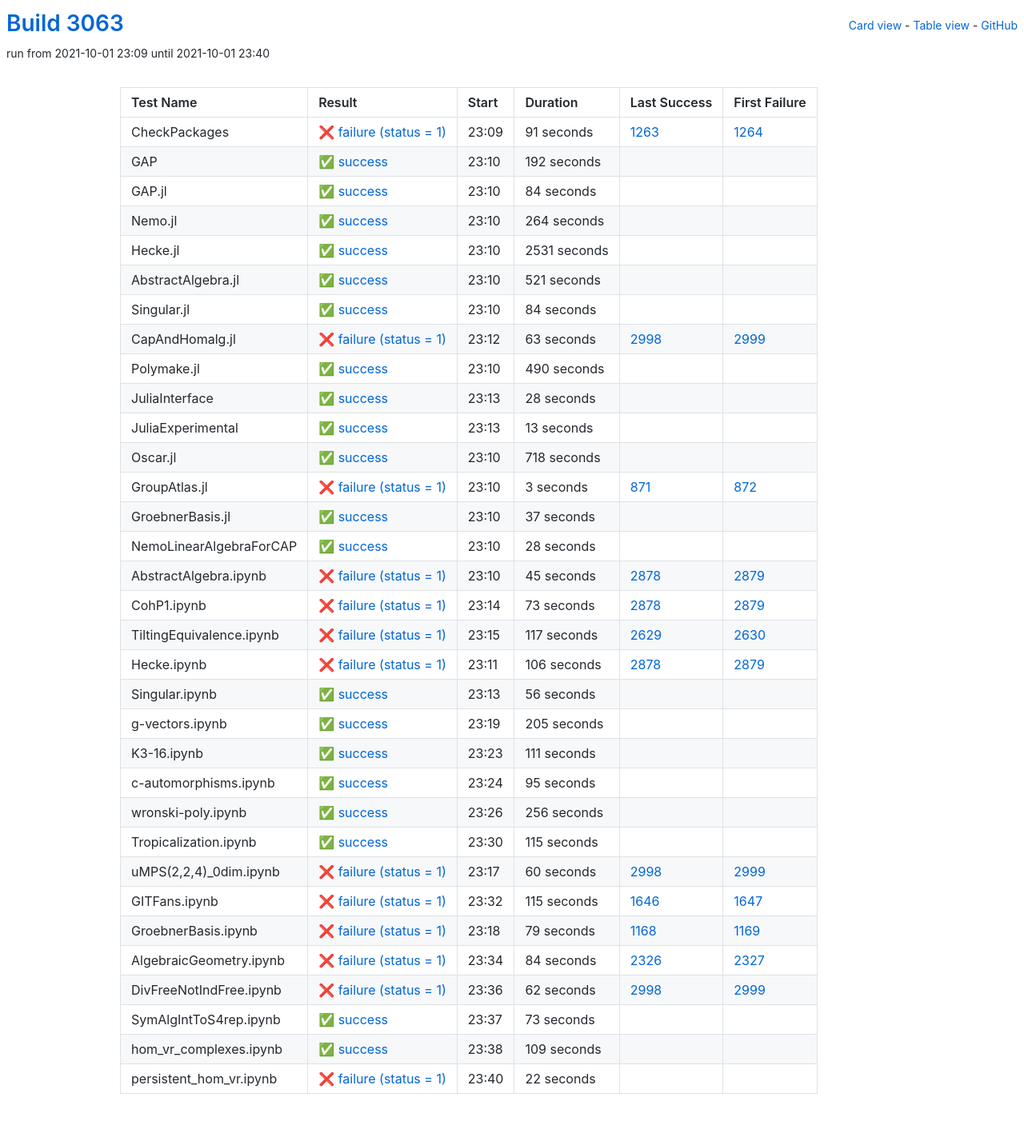
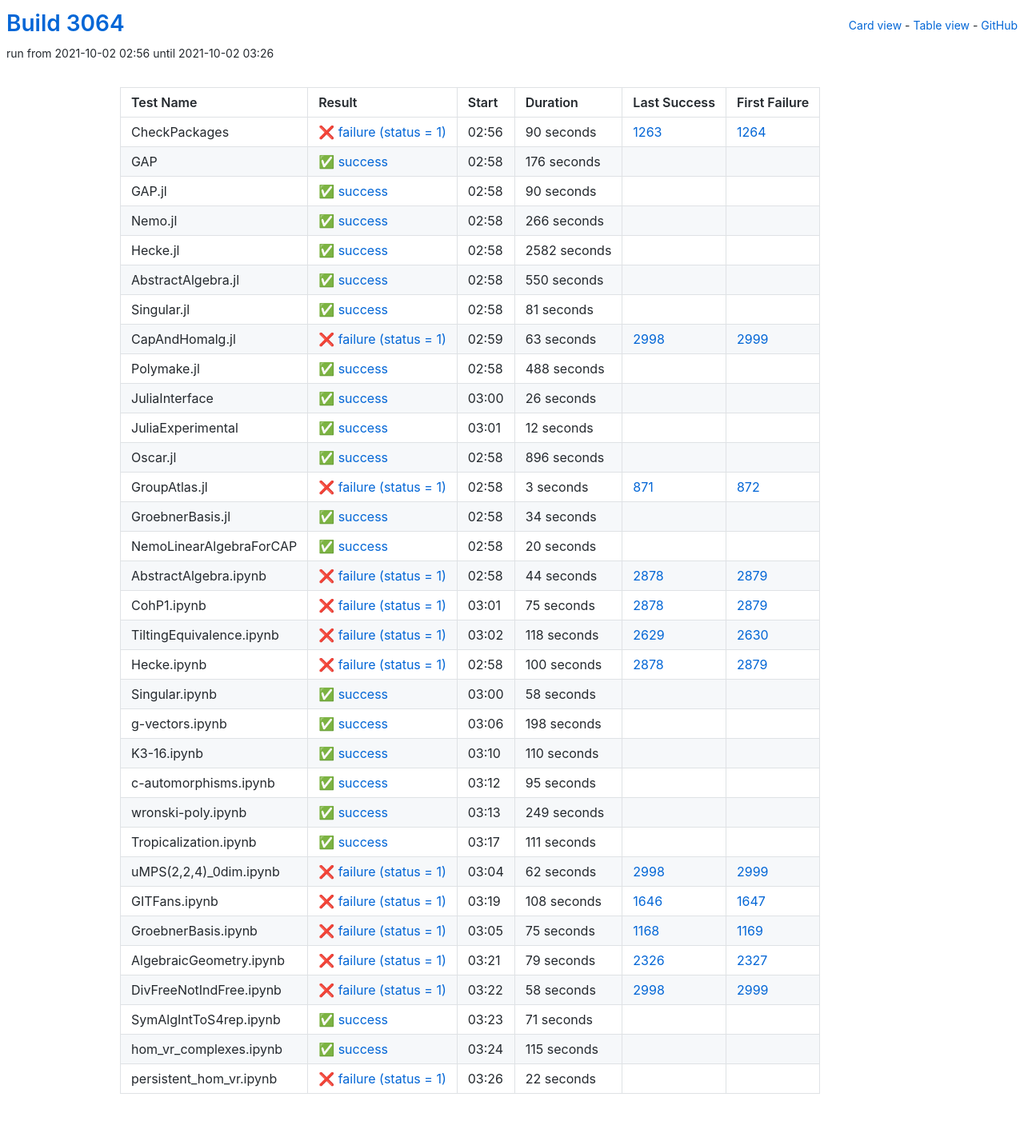
Before and after one commit to oscar-system/oscar-ci-status-stable, a Jekyll site: the page built from table.html, in a window 1280 px wide. Shown: the whole page at 80% size. Built offline with Jekyll 4.4.1, drawn with Linux system fonts in a browser that asks for light colours.

Commit message:
Build #3064

```diff
--- a/_data/ci.yml
+++ b/_data/ci.yml
@@ -1,6 +1,6 @@
 ---
-build: 3063
-build_url: https://oscarci.mathematik.uni-kl.de/job/oscar-stable/3063/
+build: 3064
+build_url: https://oscarci.mathematik.uni-kl.de/job/oscar-stable/3064/
 job: oscar-stable
 organization: oscar-system
 repo: oscar-ci-status-stable
@@ -8,92 +8,92 @@ repourl: https://github.com/oscar-system/oscar-ci-status-stable
 tests:
 - name: CheckPackages
   id: checkpackages
-  log: https://oscarci.mathematik.uni-kl.de/job/oscar-stable/3063/artifact/logs/build-3063/CheckPackages.log
-  start: 2021-10-01 23:09
+  log: https://oscarci.mathematik.uni-kl.de/job/oscar-stable/3064/artifact/logs/build-3064/CheckPackages.log
+  start: 2021-10-02 02:56
   success: false
   exitcode: 1
   status: failure
-  duration: 91
+  duration: 90
   last_success: 1263
   last_success_url: https://oscarci.mathematik.uni-kl.de/job/oscar-stable/1263/
   first_failure: 1264
   first_failure_url: https://oscarci.mathematik.uni-kl.de/job/oscar-stable/1264/
 - name: GAP
   id: gap
-  log: https://oscarci.mathematik.uni-kl.de/job/oscar-stable/3063/artifact/logs/build-3063/GAP.log
-  start: 2021-10-01 23:10
+  log: https://oscarci.mathematik.uni-kl.de/job/oscar-stable/3064/artifact/logs/build-3064/GAP.log
+  start: 2021-10-02 02:58
   success: true
   exitcode: 0
   status: success
-  duration: 192
+  duration: 176
   last_success: false
   last_success_url:
   first_failure: false
   first_failure_url:
 - name: GAP.jl
   id: gap-jl
-  log: https://oscarci.mathematik.uni-kl.de/job/oscar-stable/3063/artifact/logs/build-3063/GAP.jl.log
-  start: 2021-10-01 23:10
+  log: https://oscarci.mathematik.uni-kl.de/job/oscar-stable/3064/artifact/logs/build-3064/GAP.jl.log
+  start: 2021-10-02 02:58
   success: true
   exitcode: 0
   status: success
-  duration: 84
+  duration: 90
   last_success: false
   last_success_url:
   first_failure: false
   first_failure_url:
 - name: Nemo.jl
   id: nemo-jl
-  log: https://oscarci.mathematik.uni-kl.de/job/oscar-stable/3063/artifact/logs/build-3063/Nemo.jl.log
-  start: 2021-10-01 23:10
+  log: https://oscarci.mathematik.uni-kl.de/job/oscar-stable/3064/artifact/logs/build-3064/Nemo.jl.log
+  start: 2021-10-02 02:58
   success: true
   exitcode: 0
   status: success
-  duration: 264
+  duration: 266
   last_success: false
   last_success_url:
   first_failure: false
   first_failure_url:
 - name: Hecke.jl
   id: hecke-jl
-  log: https://oscarci.mathematik.uni-kl.de/job/oscar-stable/3063/artifact/logs/build-3063/Hecke.jl.log
-  start: 2021-10-01 23:10
+  log: https://oscarci.mathematik.uni-kl.de/job/oscar-stable/3064/artifact/logs/build-3064/Hecke.jl.log
+  start: 2021-10-02 02:58
   success: true
   exitcode: 0
   status: success
-  duration: 2531
+  duration: 2582
   last_success: false
   last_success_url:
   first_failure: false
   first_failure_url:
 - name: AbstractAlgebra.jl
   id: abstractalgebra-jl
-  log: https://oscarci.mathematik.uni-kl.de/job/oscar-stable/3063/artifact/logs/build-3063/AbstractAlgebra.jl.log
-  start: 2021-10-01 23:10
+  log: https://oscarci.mathematik.uni-kl.de/job/oscar-stable/3064/artifact/logs/build-3064/AbstractAlgebra.jl.log
+  start: 2021-10-02 02:58
   success: true
   exitcode: 0
   status: success
-  duration: 521
+  duration: 550
   last_success: false
   last_success_url:
   first_failure: false
   first_failure_url:
 - name: Singular.jl
   id: singular-jl
-  log: https://oscarci.mathematik.uni-kl.de/job/oscar-stable/3063/artifact/logs/build-3063/Singular.jl.log
-  start: 2021-10-01 23:10
+  log: https://oscarci.mathematik.uni-kl.de/job/oscar-stable/3064/artifact/logs/build-3064/Singular.jl.log
+  start: 2021-10-02 02:58
   success: true
   exitcode: 0
   status: success
-  duration: 84
+  duration: 81
   last_success: false
   last_success_url:
   first_failure: false
   first_failure_url:
 - name: CapAndHomalg.jl
   id: capandhomalg-jl
-  log: https://oscarci.mathematik.uni-kl.de/job/oscar-stable/3063/artifact/logs/build-3063/CapAndHomalg.jl.log
-  start: 2021-10-01 23:12
+  log: https://oscarci.mathematik.uni-kl.de/job/oscar-stable/3064/artifact/logs/build-3064/CapAndHomalg.jl.log
+  start: 2021-10-02 02:59
   success: false
   exitcode: 1
   status: failure
@@ -104,56 +104,56 @@ tests:
   first_failure_url: https://oscarci.mathematik.uni-kl.de/job/oscar-stable/2999/
 - name: Polymake.jl
   id: polymake-jl
-  log: https://oscarci.mathematik.uni-kl.de/job/oscar-stable/3063/artifact/logs/build-3063/Polymake.jl.log
-  start: 2021-10-01 23:10
+  log: https://oscarci.mathematik.uni-kl.de/job/oscar-stable/3064/artifact/logs/build-3064/Polymake.jl.log
+  start: 2021-10-02 02:58
   success: true
   exitcode: 0
   status: success
-  duration: 490
+  duration: 488
   last_success: false
   last_success_url:
   first_failure: false
   first_failure_url:
 - name: JuliaInterface
   id: juliainterface
-  log: https://oscarci.mathematik.uni-kl.de/job/oscar-stable/3063/artifact/logs/build-3063/JuliaInterface.log
-  start: 2021-10-01 23:13
+  log: https://oscarci.mathematik.uni-kl.de/job/oscar-stable/3064/artifact/logs/build-3064/JuliaInterface.log
+  start: 2021-10-02 03:00
   success: true
   exitcode: 0
   status: success
-  duration: 28
+  duration: 26
   last_success: false
   last_success_url:
   first_failure: false
   first_failure_url:
 - name: JuliaExperimental
   id: juliaexperimental
-  log: https://oscarci.mathematik.uni-kl.de/job/oscar-stable/3063/artifact/logs/build-3063/JuliaExperimental.log
-  start: 2021-10-01 23:13
+  log: https://oscarci.mathematik.uni-kl.de/job/oscar-stable/3064/artifact/logs/build-3064/JuliaExperimental.log
+  start: 2021-10-02 03:01
   success: true
   exitcode: 0
   status: success
-  duration: 13
+  duration: 12
   last_success: false
   last_success_url:
   first_failure: false
   first_failure_url:
 - name: Oscar.jl
   id: oscar-jl
-  log: https://oscarci.mathematik.uni-kl.de/job/oscar-stable/3063/artifact/logs/build-3063/Oscar.jl.log
-  start: 2021-10-01 23:10
+  log: https://oscarci.mathematik.uni-kl.de/job/oscar-stable/3064/artifact/logs/build-3064/Oscar.jl.log
+  start: 2021-10-02 02:58
   success: true
   exitcode: 0
   status: success
-  duration: 718
+  duration: 896
   last_success: false
   last_success_url:
   first_failure: false
   first_failure_url:
 - name: GroupAtlas.jl
   id: groupatlas-jl
-  log: https://oscarci.mathematik.uni-kl.de/job/oscar-stable/3063/artifact/logs/build-3063/GroupAtlas.jl.log
-  start: 2021-10-01 23:10
+  log: https://oscarci.mathematik.uni-kl.de/job/oscar-stable/3064/artifact/logs/build-3064/GroupAtlas.jl.log
+  start: 2021-10-02 02:58
   success: false
   exitcode: 1
   status: failure
@@ -164,116 +164,116 @@ tests:
   first_failure_url: https://oscarci.mathematik.uni-kl.de/job/oscar-stable/872/
 - name: GroebnerBasis.jl
   id: groebnerbasis-jl
-  log: https://oscarci.mathematik.uni-kl.de/job/oscar-stable/3063/artifact/logs/build-3063/GroebnerBasis.jl.log
-  start: 2021-10-01 23:10
+  log: https://oscarci.mathematik.uni-kl.de/job/oscar-stable/3064/artifact/logs/build-3064/GroebnerBasis.jl.log
+  start: 2021-10-02 02:58
   success: true
   exitcode: 0
   status: success
-  duration: 37
+  duration: 34
   last_success: false
   last_success_url:
   first_failure: false
   first_failure_url:
 - name: NemoLinearAlgebraForCAP
   id: nemolinearalgebraforcap
-  log: https://oscarci.mathematik.uni-kl.de/job/oscar-stable/3063/artifact/logs/build-3063/NemoLinearAlgebraForCAP.log
-  start: 2021-10-01 23:10
+  log: https://oscarci.mathematik.uni-kl.de/job/oscar-stable/3064/artifact/logs/build-3064/NemoLinearAlgebraForCAP.log
+  start: 2021-10-02 02:58
   success: true
   exitcode: 0
   status: success
-  duration: 28
+  duration: 20
   last_success: false
   last_success_url:
   first_failure: false
   first_failure_url:
 - name: AbstractAlgebra.ipynb
   id: abstractalgebra-ipynb
-  log: https://oscarci.mathematik.uni-kl.de/job/oscar-stable/3063/artifact/logs/build-3063/AbstractAlgebra.ipynb.log
-  start: 2021-10-01 23:10
+  log: https://oscarci.mathematik.uni-kl.de/job/oscar-stable/3064/artifact/logs/build-3064/AbstractAlgebra.ipynb.log
+  start: 2021-10-02 02:58
   success: false
   exitcode: 1
   status: failure
-  duration: 45
+  duration: 44
   last_success: 2878
   last_success_url: https://oscarci.mathematik.uni-kl.de/job/oscar-stable/2878/
   first_failure: 2879
   first_failure_url: https://oscarci.mathematik.uni-kl.de/job/oscar-stable/2879/
 - name: CohP1.ipynb
   id: cohp1-ipynb
-  log: https://oscarci.mathematik.uni-kl.de/job/oscar-stable/3063/artifact/logs/build-3063/CohP1.ipynb.log
-  start: 2021-10-01 23:14
+  log: https://oscarci.mathematik.uni-kl.de/job/oscar-stable/3064/artifact/logs/build-3064/CohP1.ipynb.log
+  start: 2021-10-02 03:01
   success: false
   exitcode: 1
   status: failure
-  duration: 73
+  duration: 75
   last_success: 2878
   last_success_url: https://oscarci.mathematik.uni-kl.de/job/oscar-stable/2878/
   first_failure: 2879
   first_failure_url: https://oscarci.mathematik.uni-kl.de/job/oscar-stable/2879/
 - name: TiltingEquivalence.ipynb
   id: tiltingequivalence-ipynb
-  log: https://oscarci.mathematik.uni-kl.de/job/oscar-stable/3063/artifact/logs/build-3063/TiltingEquivalence.ipynb.log
-  start: 2021-10-01 23:15
+  log: https://oscarci.mathematik.uni-kl.de/job/oscar-stable/3064/artifact/logs/build-3064/TiltingEquivalence.ipynb.log
+  start: 2021-10-02 03:02
   success: false
   exitcode: 1
   status: failure
-  duration: 117
+  duration: 118
   last_success: 2629
   last_success_url: https://oscarci.mathematik.uni-kl.de/job/oscar-stable/2629/
   first_failure: 2630
   first_failure_url: https://oscarci.mathematik.uni-kl.de/job/oscar-stable/2630/
 - name: Hecke.ipynb
   id: hecke-ipynb
-  log: https://oscarci.mathematik.uni-kl.de/job/oscar-stable/3063/artifact/logs/build-3063/Hecke.ipynb.log
-  start: 2021-10-01 23:11
+  log: https://oscarci.mathematik.uni-kl.de/job/oscar-stable/3064/artifact/logs/build-3064/Hecke.ipynb.log
+  start: 2021-10-02 02:58
   success: false
   exitcode: 1
   status: failure
-  duration: 106
+  duration: 100
   last_success: 2878
   last_success_url: https://oscarci.mathematik.uni-kl.de/job/oscar-stable/2878/
   first_failure: 2879
   first_failure_url: https://oscarci.mathematik.uni-kl.de/job/oscar-stable/2879/
 - name: Singular.ipynb
   id: singular-ipynb
-  log: https://oscarci.mathematik.uni-kl.de/job/oscar-stable/3063/artifact/logs/build-3063/Singular.ipynb.log
-  start: 2021-10-01 23:13
+  log: https://oscarci.mathematik.uni-kl.de/job/oscar-stable/3064/artifact/logs/build-3064/Singular.ipynb.log
+  start: 2021-10-02 03:00
   success: true
   exitcode: 0
   status: success
-  duration: 56
+  duration: 58
   last_success: false
   last_success_url:
   first_failure: false
   first_failure_url:
 - name: g-vectors.ipynb
   id: g-vectors-ipynb
-  log: https://oscarci.mathematik.uni-kl.de/job/oscar-stable/3063/artifact/logs/build-3063/g-vectors.ipynb.log
-  start: 2021-10-01 23:19
+  log: https://oscarci.mathematik.uni-kl.de/job/oscar-stable/3064/artifact/logs/build-3064/g-vectors.ipynb.log
+  start: 2021-10-02 03:06
   success: true
   exitcode: 0
   status: success
-  duration: 205
+  duration: 198
   last_success: false
   last_success_url:
   first_failure: false
   first_failure_url:
 - name: K3-16.ipynb
   id: k3-16-ipynb
-  log: https://oscarci.mathematik.uni-kl.de/job/oscar-stable/3063/artifact/logs/build-3063/K3-16.ipynb.log
-  start: 2021-10-01 23:23
+  log: https://oscarci.mathematik.uni-kl.de/job/oscar-stable/3064/artifact/logs/build-3064/K3-16.ipynb.log
+  start: 2021-10-02 03:10
   success: true
   exitcode: 0
   status: success
-  duration: 111
+  duration: 110
   last_success: false
   last_success_url:
   first_failure: false
   first_failure_url:
 - name: c-automorphisms.ipynb
   id: c-automorphisms-ipynb
-  log: https://oscarci.mathematik.uni-kl.de/job/oscar-stable/3063/artifact/logs/build-3063/c-automorphisms.ipynb.log
-  start: 2021-10-01 23:24
+  log: https://oscarci.mathematik.uni-kl.de/job/oscar-stable/3064/artifact/logs/build-3064/c-automorphisms.ipynb.log
+  start: 2021-10-02 03:12
   success: true
   exitcode: 0
   status: success
@@ -284,20 +284,104 @@ tests:
   first_failure_url:
 - name: wronski-poly.ipynb
   id: wronski-poly-ipynb
-  log: https://oscarci.mathematik.uni-kl.de/job/oscar-stable/3063/artifact/logs/build-3063/wronski-poly.ipynb.log
-  start: 2021-10-01 23:26
+  log: https://oscarci.mathematik.uni-kl.de/job/oscar-stable/3064/artifact/logs/build-3064/wronski-poly.ipynb.log
+  start: 2021-10-02 03:13
   success: true
   exitcode: 0
   status: success
-  duration: 256
+  duration: 249
   last_success: false
   last_success_url:
   first_failure: false
   first_failure_url:
 - name: Tropicalization.ipynb
   id: tropicalization-ipynb
-  log: https://oscarci.mathematik.uni-kl.de/job/oscar-stable/3063/artifact/logs/build-3063/Tropicalization.ipynb.log
-  start: 2021-10-01 23:30
+  log: https://oscarci.mathematik.uni-kl.de/job/oscar-stable/3064/artifact/logs/build-3064/Tropicalization.ipynb.log
+  start: 2021-10-02 03:17
+  success: true
+  exitcode: 0
+  status: success
+  duration: 111
+  last_success: false
+  last_success_url:
+  first_failure: false
+  first_failure_url:
+- name: uMPS(2,2,4)_0dim.ipynb
+  id: umps-2-2-4-0dim-ipynb
+  log: https://oscarci.mathematik.uni-kl.de/job/oscar-stable/3064/artifact/logs/build-3064/uMPS-2-2-4-_0dim.ipynb.log
+  start: 2021-10-02 03:04
+  success: false
+  exitcode: 1
+  status: failure
+  duration: 62
+  last_success: 2998
+  last_success_url: https://oscarci.mathematik.uni-kl.de/job/oscar-stable/2998/
+  first_failure: 2999
+  first_failure_url: https://oscarci.mathematik.uni-kl.de/job/oscar-stable/2999/
+- name: GITFans.ipynb
+  id: gitfans-ipynb
+  log: https://oscarci.mathematik.uni-kl.de/job/oscar-stable/3064/artifact/logs/build-3064/GITFans.ipynb.log
+  start: 2021-10-02 03:19
+  success: false
+  exitcode: 1
+  status: failure
+  duration: 108
+  last_success: 1646
+  last_success_url: https://oscarci.mathematik.uni-kl.de/job/oscar-stable/1646/
+  first_failure: 1647
+  first_failure_url: https://oscarci.mathematik.uni-kl.de/job/oscar-stable/1647/
+- name: GroebnerBasis.ipynb
+  id: groebnerbasis-ipynb
+  log: https://oscarci.mathematik.uni-kl.de/job/oscar-stable/3064/artifact/logs/build-3064/GroebnerBasis.ipynb.log
+  start: 2021-10-02 03:05
+  success: false
+  exitcode: 1
+  status: failure
+  duration: 75
+  last_success: 1168
+  last_success_url: https://oscarci.mathematik.uni-kl.de/job/oscar-stable/1168/
+  first_failure: 1169
+  first_failure_url: https://oscarci.mathematik.uni-kl.de/job/oscar-stable/1169/
+- name: AlgebraicGeometry.ipynb
+  id: algebraicgeometry-ipynb
+  log: https://oscarci.mathematik.uni-kl.de/job/oscar-stable/3064/artifact/logs/build-3064/AlgebraicGeometry.ipynb.log
+  start: 2021-10-02 03:21
+  success: false
+  exitcode: 1
+  status: failure
+  duration: 79
+  last_success: 2326
+  last_success_url: https://oscarci.mathematik.uni-kl.de/job/oscar-stable/2326/
+  first_failure: 2327
+  first_failure_url: https://oscarci.mathematik.uni-kl.de/job/oscar-stable/2327/
+- name: DivFreeNotIndFree.ipynb
+  id: divfreenotindfree-ipynb
+  log: https://oscarci.mathematik.uni-kl.de/job/oscar-stable/3064/artifact/logs/build-3064/DivFreeNotIndFree.ipynb.log
+  start: 2021-10-02 03:22
+  success: false
+  exitcode: 1
+  status: failure
+  duration: 58
+  last_success: 2998
+  last_success_url: https://oscarci.mathematik.uni-kl.de/job/oscar-stable/2998/
+  first_failure: 2999
+  first_failure_url: https://oscarci.mathematik.uni-kl.de/job/oscar-stable/2999/
+- name: SymAlgIntToS4rep.ipynb
+  id: symalginttos4rep-ipynb
+  log: https://oscarci.mathematik.uni-kl.de/job/oscar-stable/3064/artifact/logs/build-3064/SymAlgIntToS4rep.ipynb.log
+  start: 2021-10-02 03:23
+  success: true
+  exitcode: 0
+  status: success
+  duration: 71
+  last_success: false
+  last_success_url:
+  first_failure: false
+  first_failure_url:
+- name: hom_vr_complexes.ipynb
+  id: hom-vr-complexes-ipynb
+  log: https://oscarci.mathematik.uni-kl.de/job/oscar-stable/3064/artifact/logs/build-3064/hom_vr_complexes.ipynb.log
+  start: 2021-10-02 03:24
   success: true
   exitcode: 0
   status: success
@@ -306,94 +390,10 @@ tests:
   last_success_url:
   first_failure: false
   first_failure_url:
-- name: uMPS(2,2,4)_0dim.ipynb
-  id: umps-2-2-4-0dim-ipynb
-  log: https://oscarci.mathematik.uni-kl.de/job/oscar-stable/3063/artifact/logs/build-3063/uMPS-2-2-4-_0dim.ipynb.log
-  start: 2021-10-01 23:17
-  success: false
-  exitcode: 1
-  status: failure
-  duration: 60
-  last_success: 2998
-  last_success_url: https://oscarci.mathematik.uni-kl.de/job/oscar-stable/2998/
-  first_failure: 2999
-  first_failure_url: https://oscarci.mathematik.uni-kl.de/job/oscar-stable/2999/
-- name: GITFans.ipynb
-  id: gitfans-ipynb
-  log: https://oscarci.mathematik.uni-kl.de/job/oscar-stable/3063/artifact/logs/build-3063/GITFans.ipynb.log
-  start: 2021-10-01 23:32
-  success: false
-  exitcode: 1
-  status: failure
-  duration: 115
-  last_success: 1646
-  last_success_url: https://oscarci.mathematik.uni-kl.de/job/oscar-stable/1646/
-  first_failure: 1647
-  first_failure_url: https://oscarci.mathematik.uni-kl.de/job/oscar-stable/1647/
-- name: GroebnerBasis.ipynb
-  id: groebnerbasis-ipynb
-  log: https://oscarci.mathematik.uni-kl.de/job/oscar-stable/3063/artifact/logs/build-3063/GroebnerBasis.ipynb.log
-  start: 2021-10-01 23:18
-  success: false
-  exitcode: 1
-  status: failure
-  duration: 79
-  last_success: 1168
-  last_success_url: https://oscarci.mathematik.uni-kl.de/job/oscar-stable/1168/
-  first_failure: 1169
-  first_failure_url: https://oscarci.mathematik.uni-kl.de/job/oscar-stable/1169/
-- name: AlgebraicGeometry.ipynb
-  id: algebraicgeometry-ipynb
-  log: https://oscarci.mathematik.uni-kl.de/job/oscar-stable/3063/artifact/logs/build-3063/AlgebraicGeometry.ipynb.log
-  start: 2021-10-01 23:34
-  success: false
-  exitcode: 1
-  status: failure
-  duration: 84
-  last_success: 2326
-  last_success_url: https://oscarci.mathematik.uni-kl.de/job/oscar-stable/2326/
-  first_failure: 2327
-  first_failure_url: https://oscarci.mathematik.uni-kl.de/job/oscar-stable/2327/
-- name: DivFreeNotIndFree.ipynb
-  id: divfreenotindfree-ipynb
-  log: https://oscarci.mathematik.uni-kl.de/job/oscar-stable/3063/artifact/logs/build-3063/DivFreeNotIndFree.ipynb.log
-  start: 2021-10-01 23:36
-  success: false
-  exitcode: 1
-  status: failure
-  duration: 62
-  last_success: 2998
-  last_success_url: https://oscarci.mathematik.uni-kl.de/job/oscar-stable/2998/
-  first_failure: 2999
-  first_failure_url: https://oscarci.mathematik.uni-kl.de/job/oscar-stable/2999/
-- name: SymAlgIntToS4rep.ipynb
-  id: symalginttos4rep-ipynb
-  log: https://oscarci.mathematik.uni-kl.de/job/oscar-stable/3063/artifact/logs/build-3063/SymAlgIntToS4rep.ipynb.log
-  start: 2021-10-01 23:37
-  success: true
-  exitcode: 0
-  status: success
-  duration: 73
-  last_success: false
-  last_success_url:
-  first_failure: false
-  first_failure_url:
-- name: hom_vr_complexes.ipynb
-  id: hom-vr-complexes-ipynb
-  log: https://oscarci.mathematik.uni-kl.de/job/oscar-stable/3063/artifact/logs/build-3063/hom_vr_complexes.ipynb.log
-  start: 2021-10-01 23:38
-  success: true
-  exitcode: 0
-  status: success
-  duration: 109
-  last_success: false
-  last_success_url:
-  first_failure: false
-  first_failure_url:
 - name: persistent_hom_vr.ipynb
   id: persistent-hom-vr-ipynb
-  log: https://oscarci.mathematik.uni-kl.de/job/oscar-stable/3063/artifact/logs/build-3063/persistent_hom_vr.ipynb.log
-  start: 2021-10-01 23:40
+  log: https://oscarci.mathematik.uni-kl.de/job/oscar-stable/3064/artifact/logs/build-3064/persistent_hom_vr.ipynb.log
+  start: 2021-10-02 03:26
   success: false
   exitcode: 1
   status: failure
```
Also changed, not shown: README.md.
